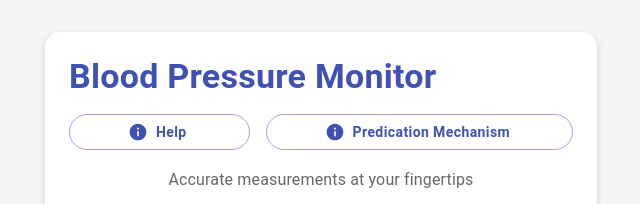
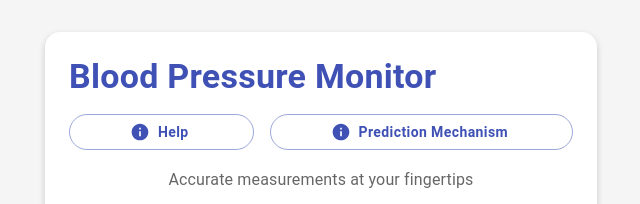
Before and after one commit to jaideep190/smartBP-Frontend, a React (Vite) app in the folder video-bp-app/: page / in a window 1280 px wide. Shown: the top 204 px of the page, without its empty margins (319-959 px from the left). Built offline with nearby package versions, Linux system fonts and the light colour scheme.

Commit message:
Typo fix

```diff
--- a/video-bp-app/src/App.tsx
+++ b/video-bp-app/src/App.tsx
@@ -99,7 +99,7 @@ const App: React.FC = () => {
                   onClick={() => window.open('https://unet-research-work.vercel.app', '_blank')}
                   sx={{ flexGrow: 1 }}
                 >
-                  Predication Mechanism
+                  Prediction Mechanism
                 </Button>
               </Box>
             </Box>
```
